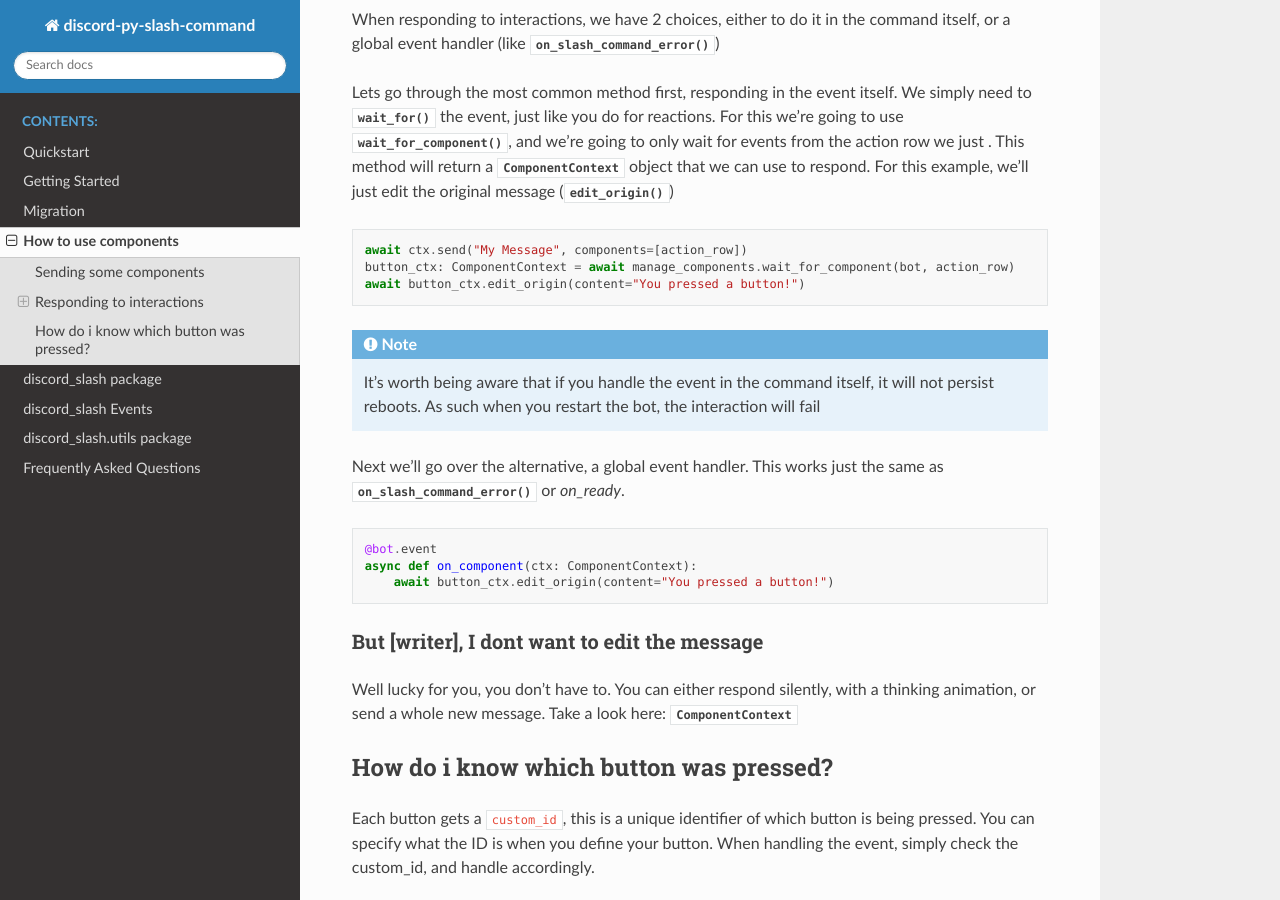
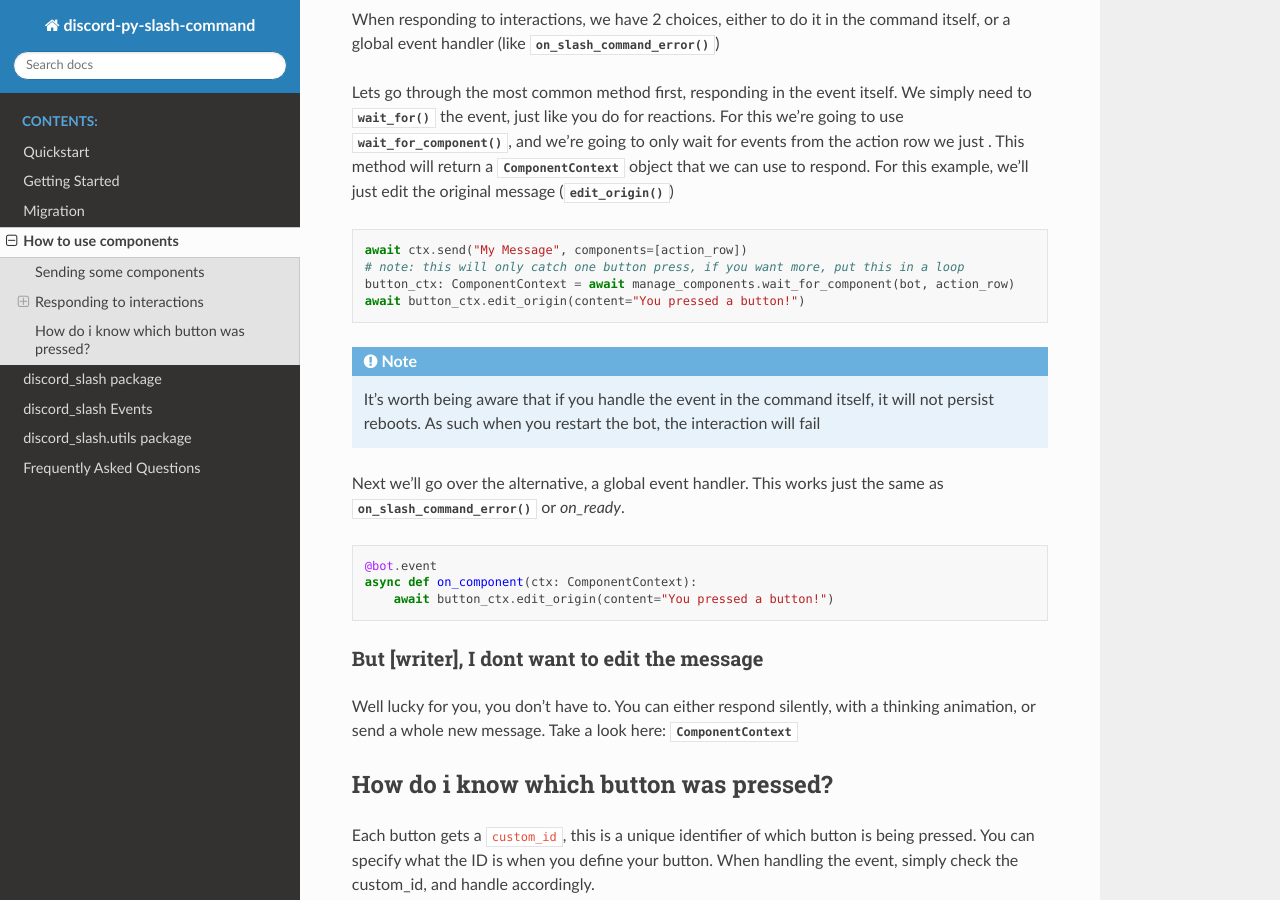
Before and after one commit to interactions-py/interactions.py, a Sphinx documentation site: the page built from docs/components.rst, in a window 1280 px wide and 900 px high, scrolled down 1099 px. Built offline with Sphinx 7.4.7 and the Read the Docs theme 2.0.0, drawn with Linux system fonts in a browser that asks for light colours; the version number could not be read and is left out.

Commit message:
mention that this only handles one press

```diff
--- a/docs/components.rst
+++ b/docs/components.rst
@@ -51,6 +51,7 @@ This method will return a :class:`ComponentContext <discord_slash.context.Compon
 .. code-block:: python
 
     await ctx.send("My Message", components=[action_row])
+    # note: this will only catch one button press, if you want more, put this in a loop
     button_ctx: ComponentContext = await manage_components.wait_for_component(bot, action_row)
     await button_ctx.edit_origin(content="You pressed a button!")
 
```
